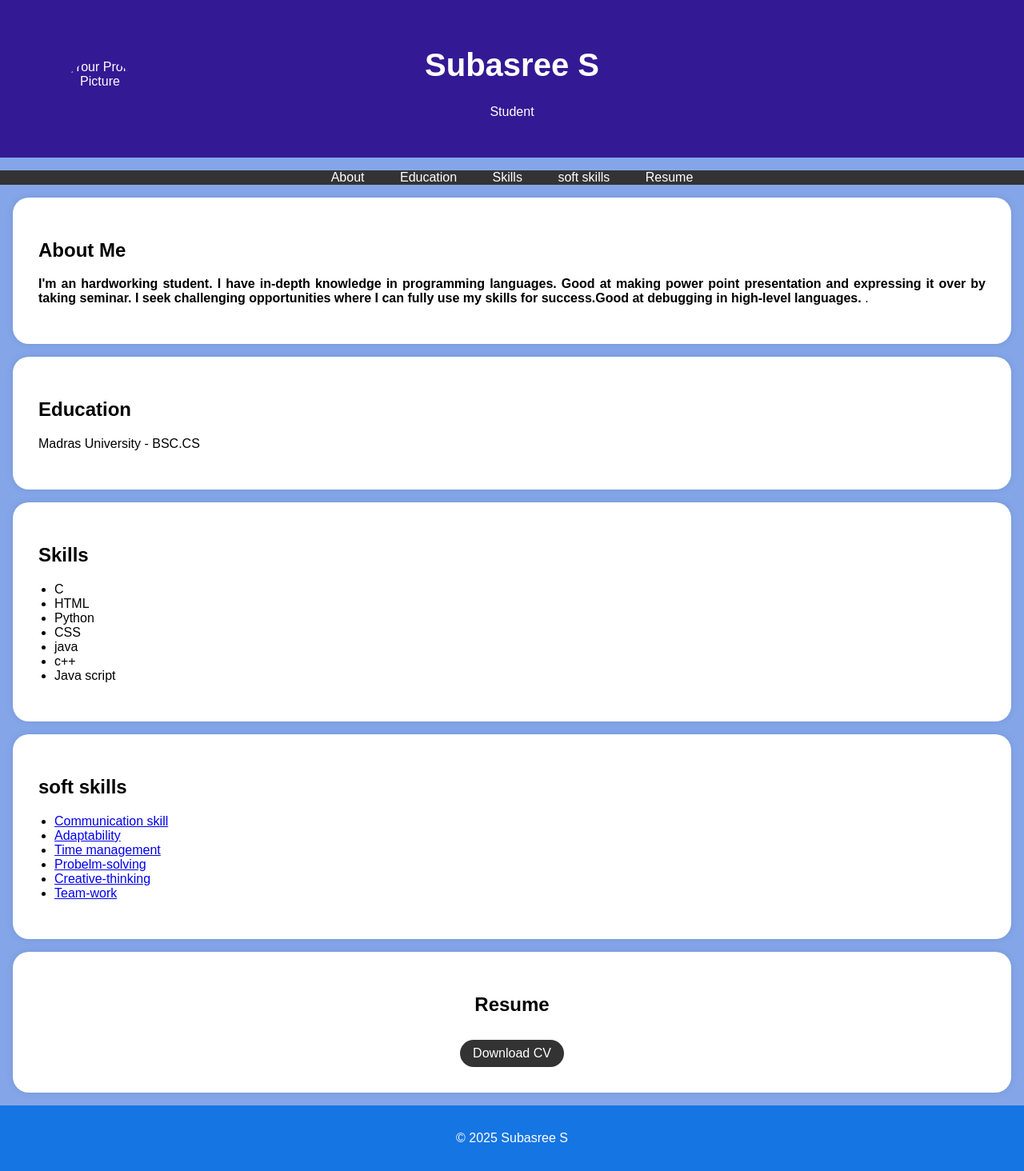
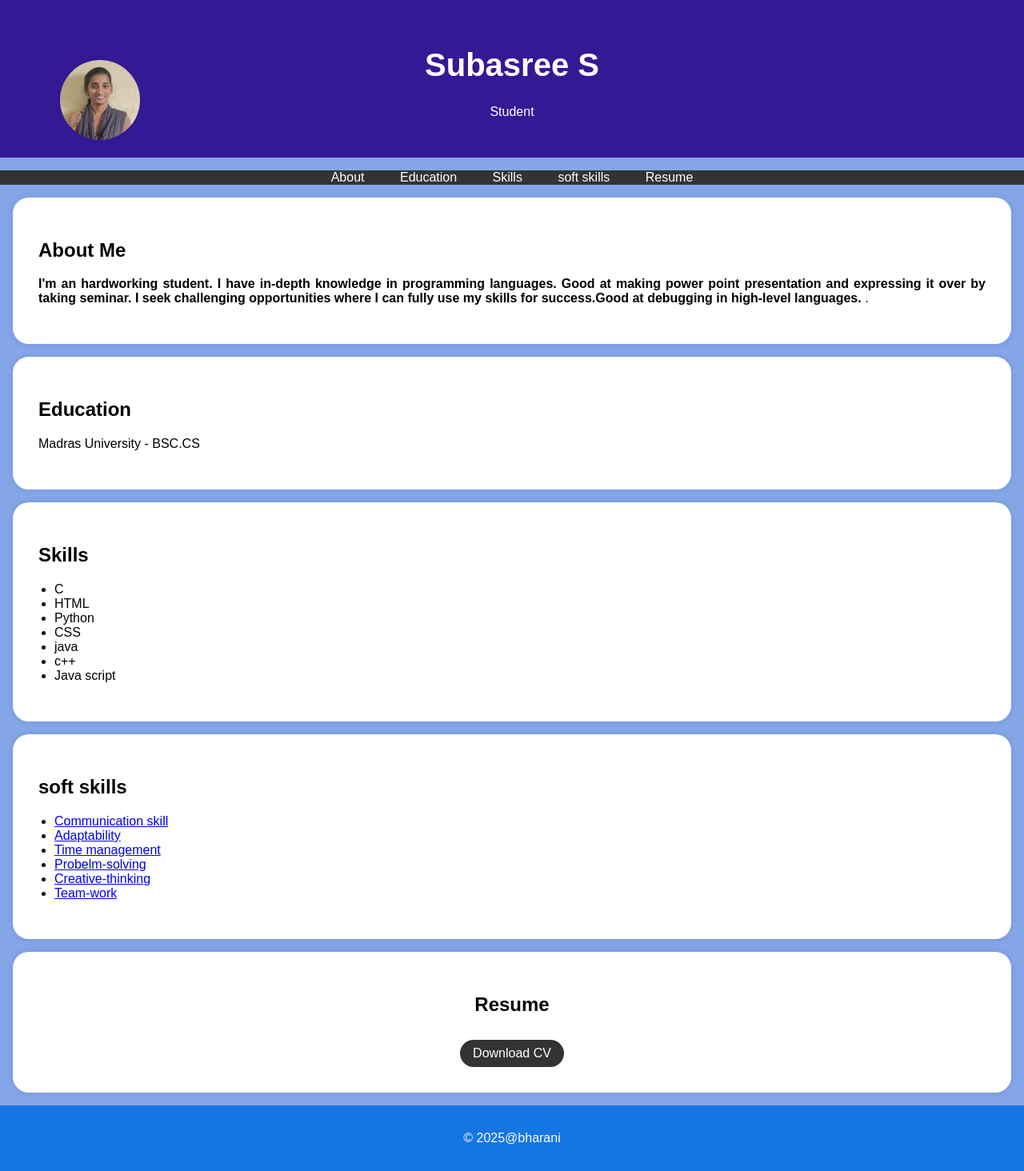
Before and after one commit to Bharanisri02/Nm-project, a plain HTML site: page index.html in a window 1280 px wide. Shown: the whole page at 80% size. Drawn offline with Linux system fonts and the light colour scheme.

Commit message:
Update index.html

```diff
--- a/index.html
+++ b/index.html
@@ -1,7 +1,7 @@
 <!DOCTYPE html>
 <html>
 <head>
-    <title> Subasree S Portfolio</title>
+    <title>bharani Portfolio</title>
     <style>
         body {
             font-family: Arial, sans-serif;
@@ -95,7 +95,7 @@
     <header>
         <div class="header-content">
             <!-- Add your profile picture here -->
-            <img src="./photo.jpg.jpg" alt="Your Profile Picture" class="profile-picture">
+            <img src="./photo.jpg" alt="Your Profile Picture" class="profile-picture">
             <h1>Subasree S</h1>
             <p>Student</p>
         </div>
@@ -168,14 +168,14 @@
         <div class="section-content">
             <center>
             <h2>Resume</h2>
-            <a href="resume.jpg.jpg" target="_blank" class="download-button">Download CV</a>
+            <a href="resume.jpg" target="_blank" class="download-button">Download CV</a>
         </center>
         </div>
 
     </section>
 
     <footer>
-        <p>&copy; 2025 Subasree S</p>
+        <p>&copy; 2025@bharani</p>
     </footer>
 
     <script>
```
